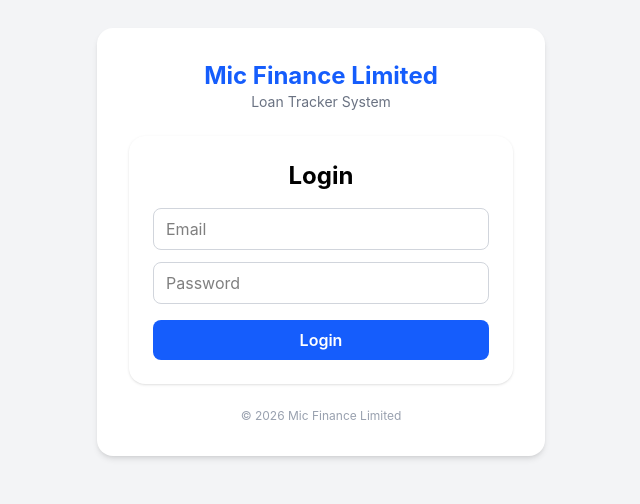
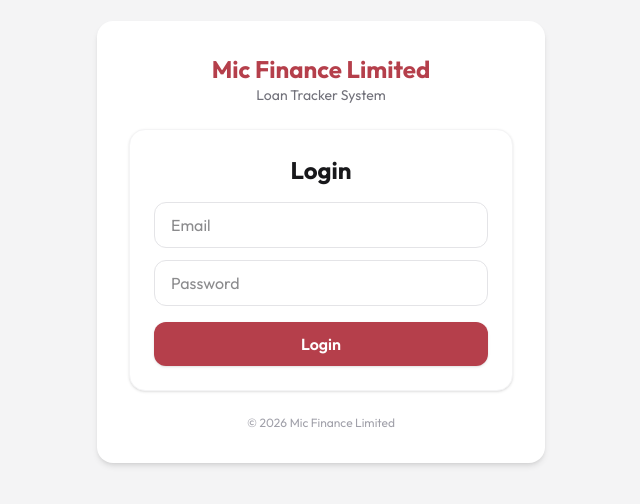
Before and after one commit to Ndosie/loan-tracker, a React (Vite) app: page /login in a window 1280 px wide. Shown: the part 158-662 px from the top of the page, without its empty margins (319-959 px from the left). Built offline with nearby package versions, Linux system fonts and the light colour scheme; no server answers.

Commit message:
Changed color theme

```diff
--- a/src/index.css
+++ b/src/index.css
@@ -1,39 +1,80 @@
+@import url('https://fonts.googleapis.com/css2?family=Outfit:wght@300;400;500;600;700;800&display=swap');
 @import "tailwindcss";
 
-.input {
-  @apply w-full border border-gray-300 rounded-lg px-3 py-2 focus:outline-none focus:ring-2 focus:ring-blue-500;
+@theme {
+  --color-blue-50: #fdf3f4;
+  --color-blue-100: #fbe5e7;
+  --color-blue-200: #f7ced2;
+  --color-blue-300: #efa6ae;
+  --color-blue-400: #e37480;
+  --color-blue-500: #d14d5a;
+  --color-blue-600: #B53F4B; /* Main Burgundy Crimson Accent Color */
+  --color-blue-700: #982f3a;
+  --color-blue-800: #7e2932;
+  --color-blue-900: #69252c;
+  --color-blue-950: #3b0f13;
+
+  --color-gray-50: #fafafa;
+  --color-gray-100: #f4f4f5; /* clean light gray for background */
+  --color-gray-200: #e4e4e7;
+  --color-gray-300: #d4d4d8;
+  --color-gray-400: #a1a1aa;
+  --color-gray-500: #71717a;
+  --color-gray-600: #52525b;
+  --color-gray-700: #3f3f46;
+  --color-gray-800: #27272a;
+  --color-gray-900: #18181b;
+  --color-gray-950: #09090b;
+
+  --font-sans: 'Outfit', 'Inter', system-ui, -apple-system, sans-serif;
 }
 
+body {
+  font-family: var(--font-sans);
+  background-color: var(--color-gray-100);
+  color: var(--color-gray-900);
+  -webkit-font-smoothing: antialiased;
+  -moz-osx-font-smoothing: grayscale;
+}
+
+/* Custom premium card style with soft border and subtle hover shadow transition */
+.card {
+  @apply bg-white p-6 rounded-2xl border border-gray-100 shadow-sm hover:shadow-md transition-all duration-300 ease-out;
+}
+
+/* Custom premium input style */
+.input {
+  @apply w-full border border-gray-200 rounded-xl px-4 py-2.5 bg-white text-gray-900 focus:outline-hidden focus:ring-2 focus:ring-blue-500/20 focus:border-blue-500 transition-all duration-200;
+}
+
+/* Custom button classes */
 .btn {
-  @apply px-4 py-2 rounded-lg font-semibold;
+  @apply px-5 py-2.5 rounded-xl font-semibold transition-all duration-200 cursor-pointer active:scale-98;
 }
 
 .btn-primary {
-  @apply bg-blue-600 text-white hover:bg-blue-700;
+  @apply bg-blue-600 text-white shadow-sm hover:bg-blue-700 hover:shadow-md hover:shadow-blue-500/10;
 }
 
 .btn-secondary {
-  @apply bg-gray-200 hover:bg-gray-300;
+  @apply bg-gray-100 text-gray-700 hover:bg-gray-200 hover:text-gray-900;
 }
 
-.card {
-  @apply bg-white p-6 rounded-2xl shadow;
-}
-
+/* Custom premium table classes */
 .table {
-  @apply w-full bg-white rounded-2xl shadow overflow-hidden;
+  @apply w-full bg-white rounded-2xl border border-gray-100 shadow-sm overflow-hidden;
 }
 
 .table th {
-  @apply text-left p-3 bg-gray-100 text-gray-600 text-sm;
+  @apply text-left p-4 bg-gray-50 font-semibold text-gray-600 text-sm border-b border-gray-100;
 }
 
 .table td {
-  @apply p-3 border-t;
+  @apply p-4 border-t border-gray-100 text-sm text-gray-700;
 }
 
 .table tr:hover {
-  @apply bg-gray-50;
+  @apply bg-gray-50/50;
 }
 
 @layer utilities {
```
